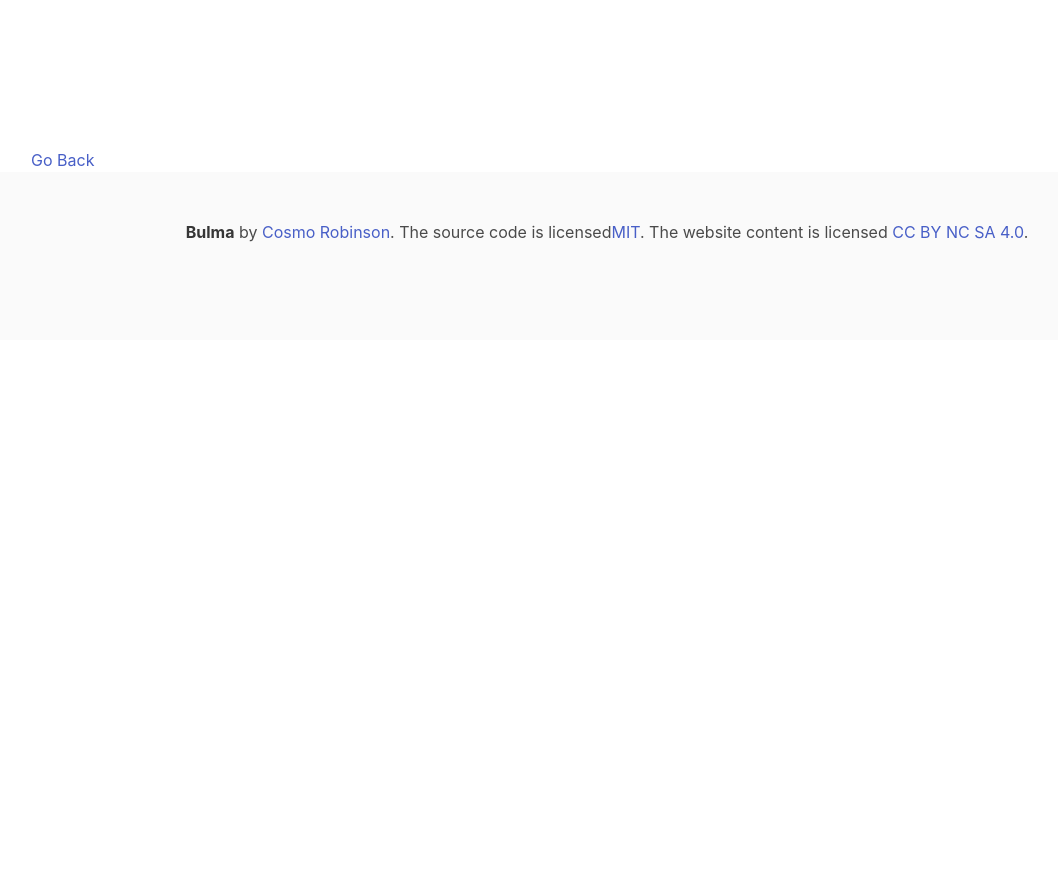
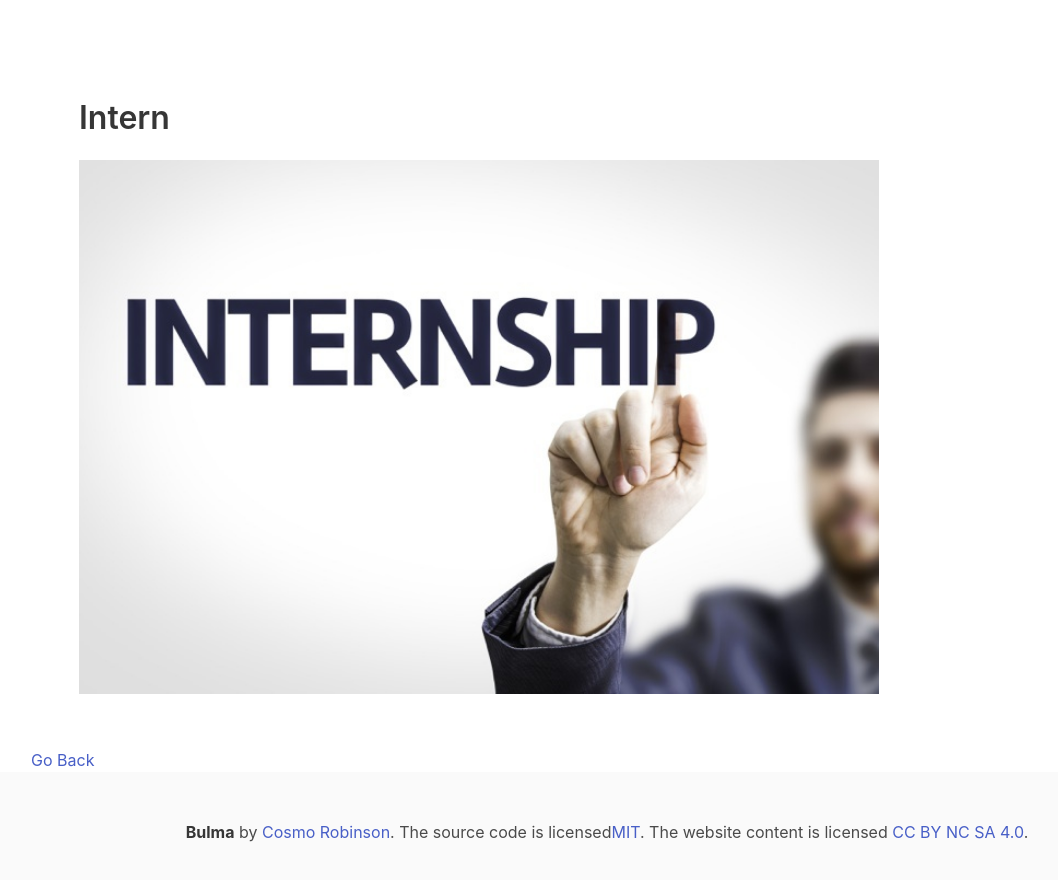
Before and after one commit to CosmoMax10/my_website, a React (Vite) app: page /projectslist in a window 1280 px wide. Shown: the part 1657-2537 px from the top of the page, without its empty margins (33-1091 px from the left). Before the commit the page ends 1997 px from the top, so only its background shows below. Built offline with nearby package versions, Linux system fonts and the light colour scheme.

Commit message:
adding more project files

```diff
--- a/src/pages/Projects.jsx
+++ b/src/pages/Projects.jsx
@@ -32,8 +32,12 @@ export function Projects() {
                 </section>
 
                 <section className="section">
+                    <a href="../intern">
+                        <div className="title">Intern</div>
+                        <img src="../../public/images/intern_10.jpg" width="800" height="400"></img></a>
+                </section>
 
-                </section>
+
             </body>
 
 
--- a/src/pages/projects/Metaverse.jsx
+++ b/src/pages/projects/Metaverse.jsx
@@ -2,7 +2,10 @@ export function Metaverse() {
     return (
         <div>
             <div className="container">
-                Metaverse!!
+                <div className="title">
+                </div>
+
+
                 <section className="section">
                     <p>
                         <a href="../../projectslist">Go back</a>
```
Also changed, not shown: public/images/intern_10.jpg (added), src/pages/BulmaRootPage.jsx (line endings or trailing spaces), src/pages/projects/CryptoTrade.jsx (line endings or trailing spaces), 1 other file (tests, documents, lock files or other folders).
